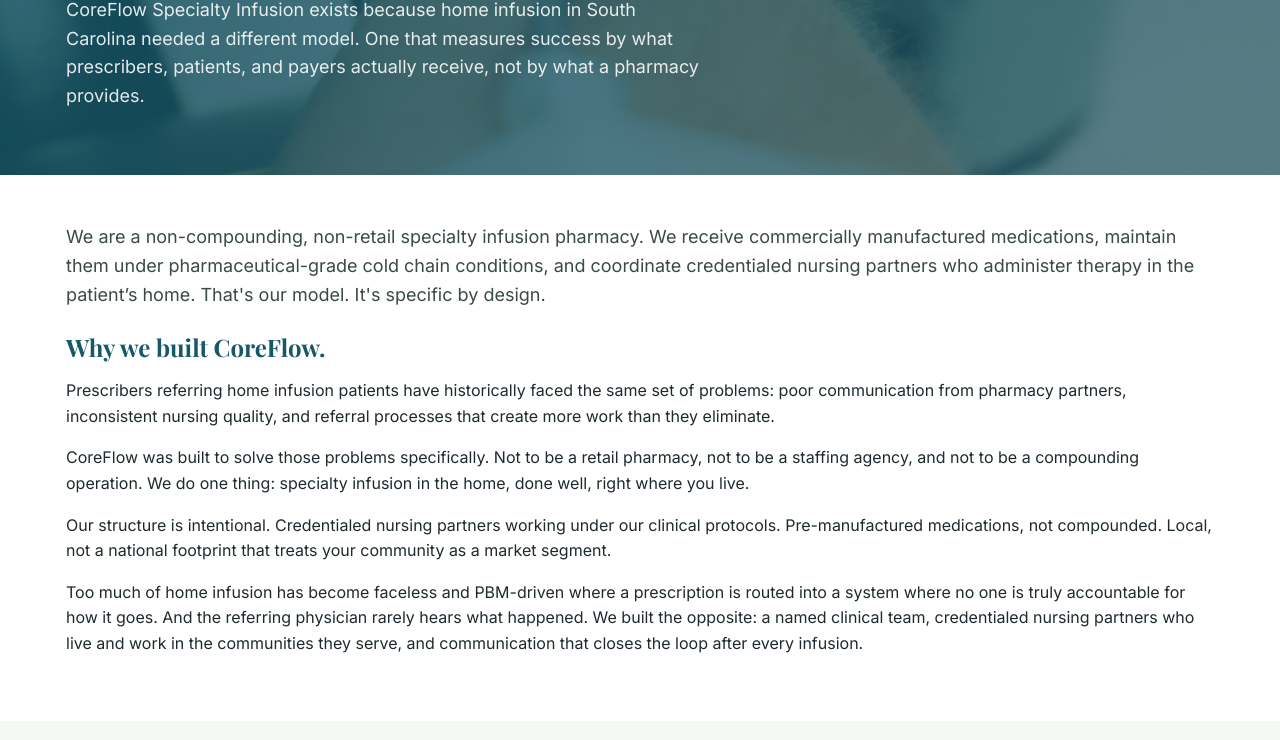
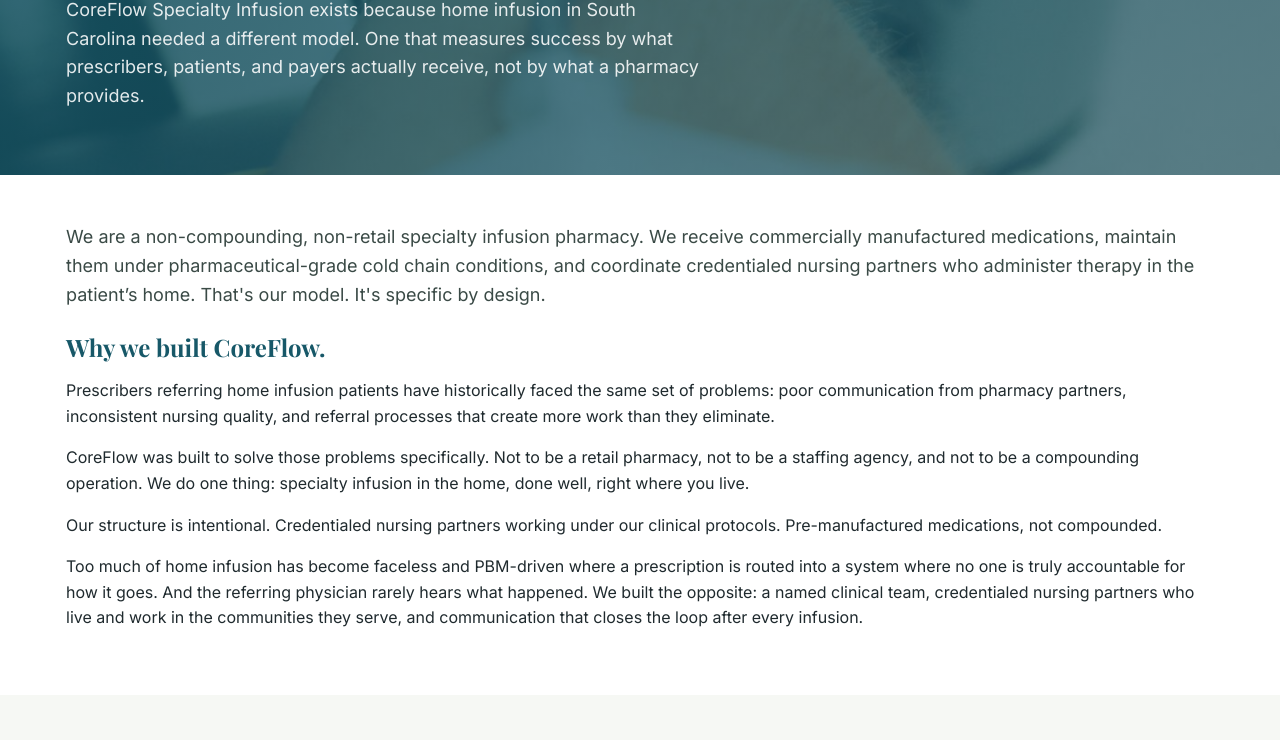
Before and after one commit to uplift-john/coreflowrx, an Eleventy site: page about.njk in a window 1280 px wide. Shown: the part 278-1018 px from the top of the page. Built offline with nearby package versions, Linux system fonts and the light colour scheme; Eleventy itself is replaced by a stand-in of ours; files that its build step writes are made by us from their sources.

Commit message:
Update about.njk

```diff
--- a/about.njk
+++ b/about.njk
@@ -19,7 +19,7 @@
  <h2 class="section-title mt-6">Why we built CoreFlow.</h2>
  <p>Prescribers referring home infusion patients have historically faced the same set of problems: poor communication from pharmacy partners, inconsistent nursing quality, and referral processes that create more work than they eliminate.</p>
  <p>CoreFlow was built to solve those problems specifically. Not to be a retail pharmacy, not to be a staffing agency, and not to be a compounding operation. We do one thing: specialty infusion in the home, done well, right where you live.</p>
- <p>Our structure is intentional. Credentialed nursing partners working under our clinical protocols. Pre-manufactured medications, not compounded. Local, not a national footprint that treats your community as a market segment.</p>
+ <p>Our structure is intentional. Credentialed nursing partners working under our clinical protocols. Pre-manufactured medications, not compounded. </p>
  <p>Too much of home infusion has become faceless and PBM-driven where a prescription is routed into a system where no one is truly accountable for how it goes. And the referring physician rarely hears what happened. We built the opposite: a named clinical team, credentialed nursing partners who live and work in the communities they serve, and communication that closes the loop after every infusion.</p>
  </div>
 </section>
```
